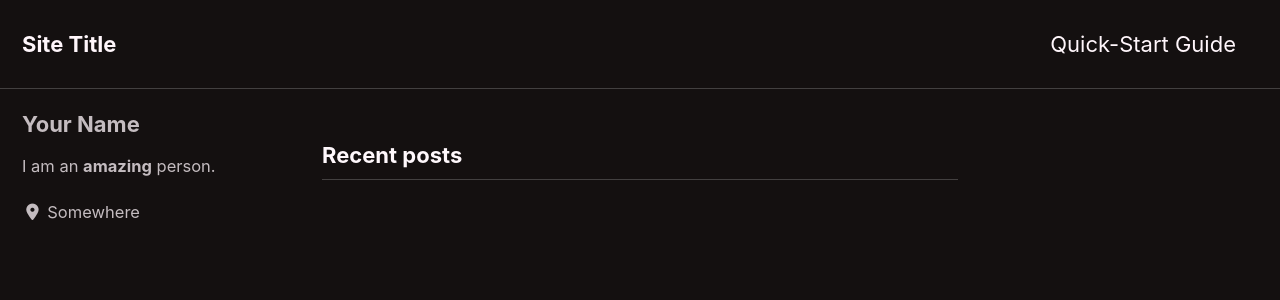
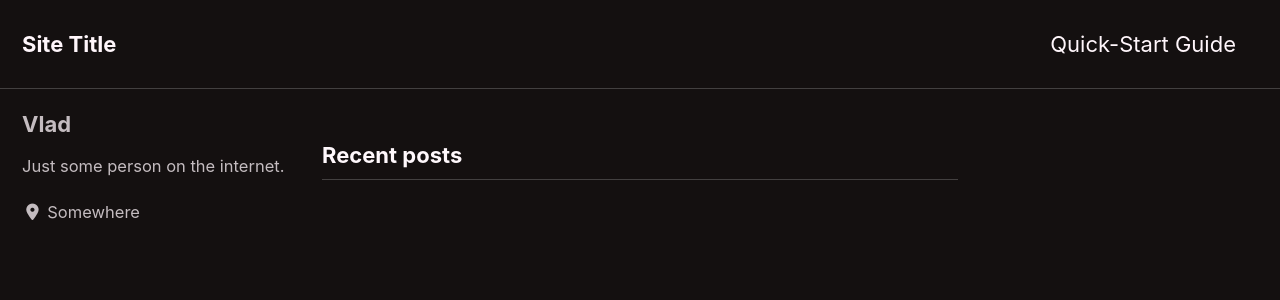
Before and after one commit to TheVladdestVlad/TheVladdestVlad.github.io, a Jekyll site: the page built from index.html, in a window 1280 px wide and 900 px high. Shown: the top 300 px of the window. Built offline with Jekyll 4.4.1, drawn with Linux system fonts in a browser that asks for light colours; cached includes are drawn as plain includes; nearby versions of some CDN libraries; the list of posts is cut into pages by our own code.

Commit message:
Update _config.yml

```diff
--- a/_config.yml
+++ b/_config.yml
@@ -93,9 +93,9 @@ analytics:
 
 # Site Author
 author:
-  name             : "Your Name"
+  name             : "Vlad"
   avatar           : # path of avatar image, e.g. "/assets/images/bio-photo.jpg"
-  bio              : "I am an **amazing** person."
+  bio              : "Just some person on the internet."
   location         : "Somewhere"
   email            :
   links:
```
